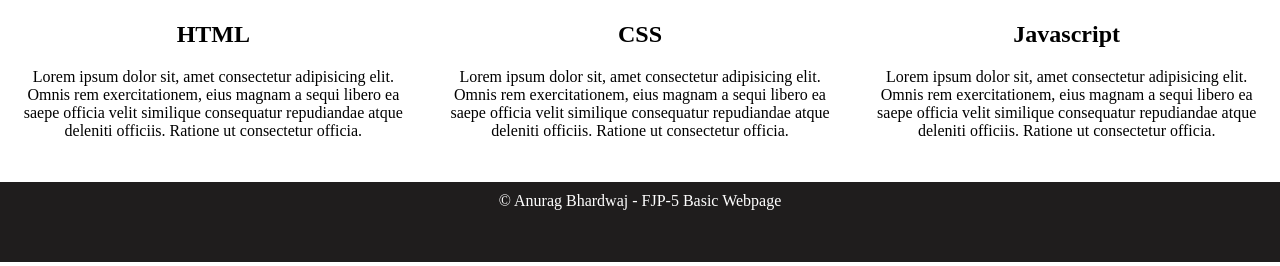
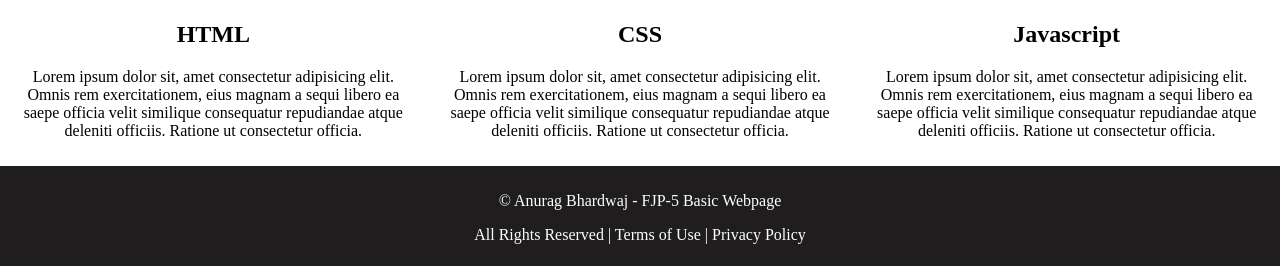
Before and after one commit to anuragbhardwaj13/fjp-dev-basic-webpage, a plain HTML site: page index.html in a window 1280 px wide. Shown: the part 1003-1269 px from the top of the page. Drawn offline with Linux system fonts and the light colour scheme.

Commit message:
footer-fixed

```diff
--- a/index.html
+++ b/index.html
@@ -68,6 +68,7 @@
     <!-- fourth part start -->
     <div class="footer">
       <p>&copy Anurag Bhardwaj - FJP-5 Basic Webpage</p>
+      <p>All Rights Reserved | Terms of Use | Privacy Policy</p>
     </div>
     <!-- fourth part ends -->
   </body>
--- a/style.css
+++ b/style.css
@@ -45,11 +45,9 @@ ul {
   color: white;
   height: 80px;
   text-align: center;
-}
-.footer > p {
-  text-align: center;
   padding: 10px;
 }
+
 a {
   text-decoration: none;
 }
```
